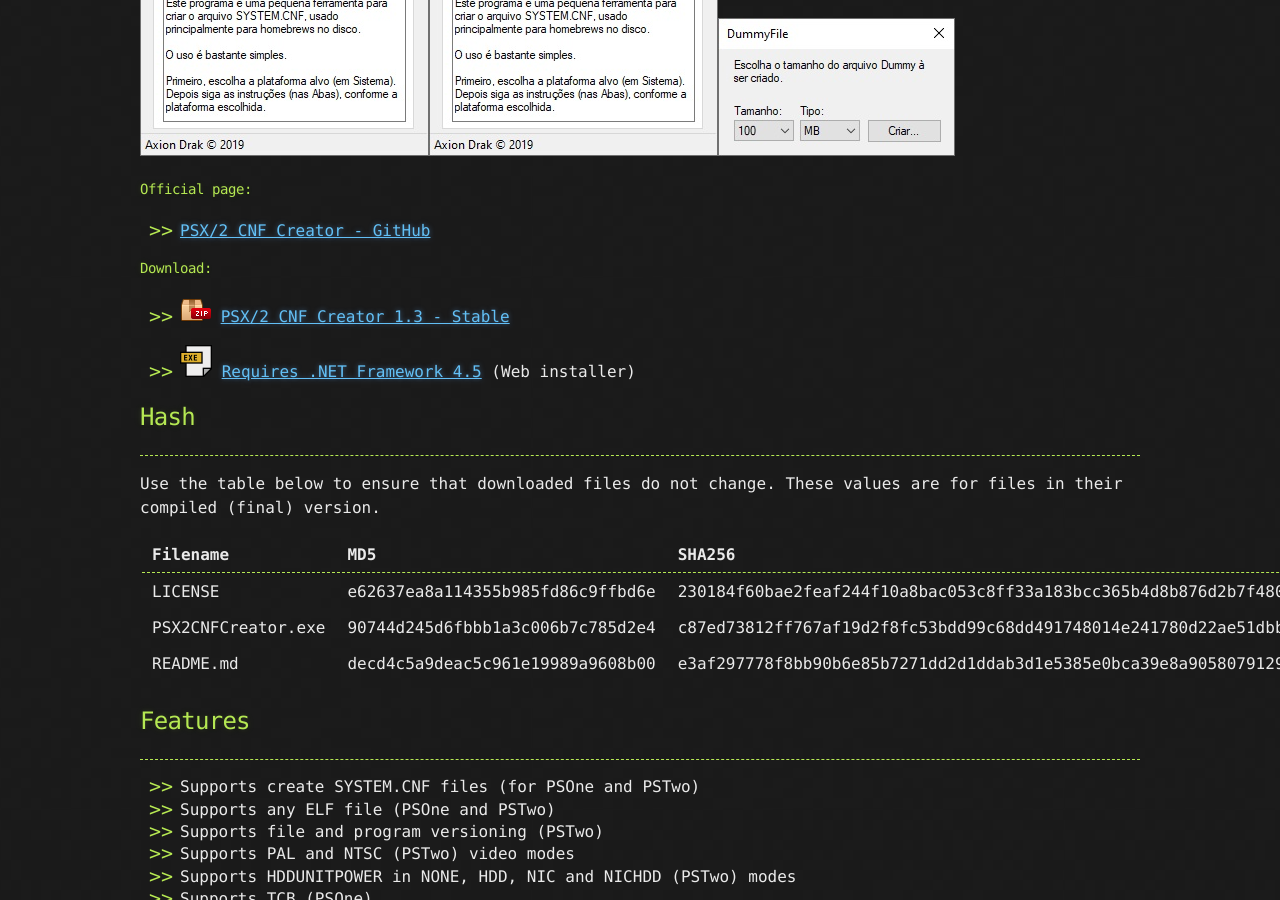
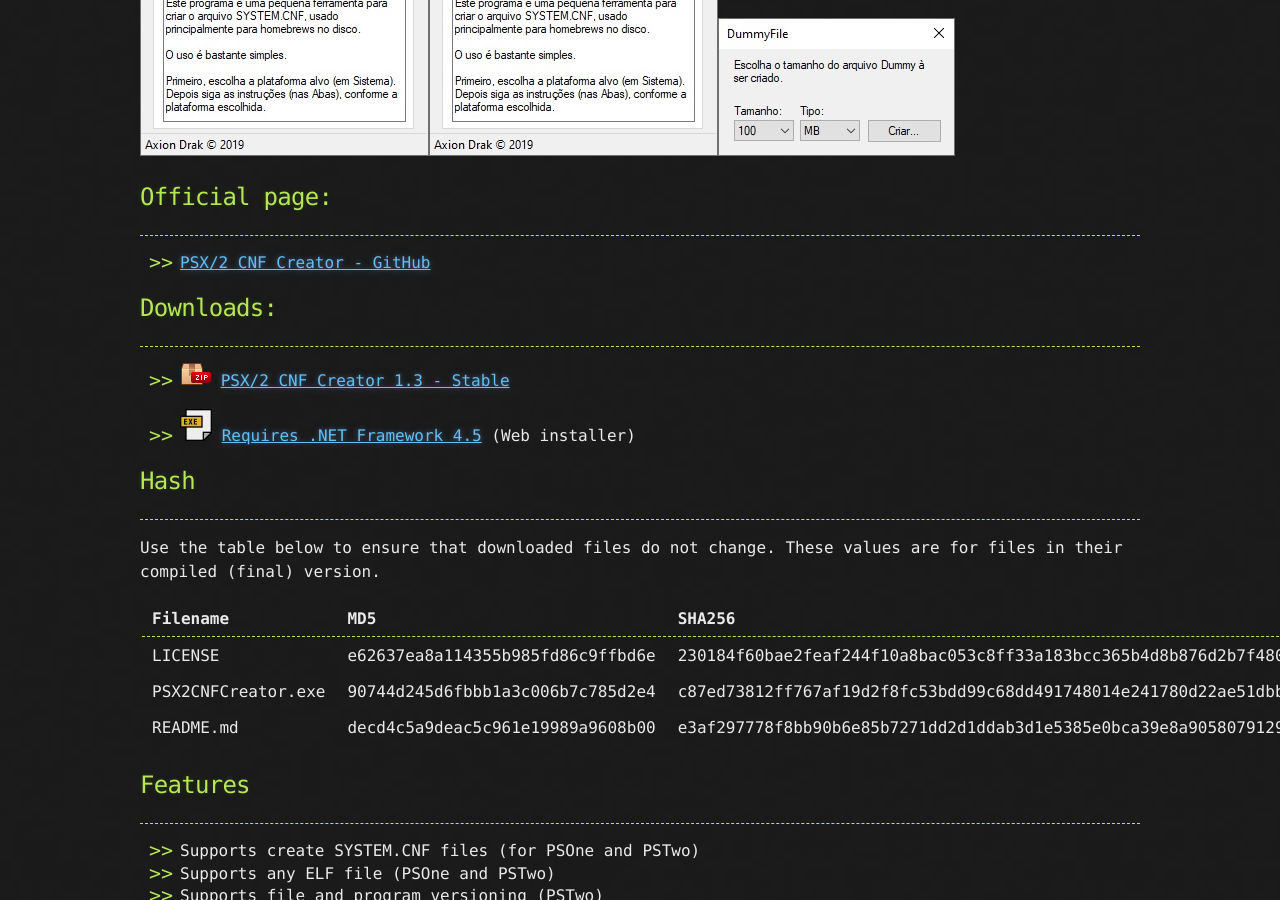
Before and after one commit to AxionDrak/axiondrak.github.io, a Jekyll site: the page built from psx-cnf.md, in a window 1280 px wide and 900 px high, scrolled down 787 px. Built offline with Jekyll 4.4.1, drawn with Linux system fonts in a browser that asks for light colours; our own code applies the rules of GitHub Pages for plain Markdown files.

Commit message:
Update psx-cnf.md

```diff
--- a/psx-cnf.md
+++ b/psx-cnf.md
@@ -11,12 +11,12 @@ layout: default
 * * *
 ![useful image]({{ site.url }}/assets/images/psxcnf/psx-cnf-01.jpg)![useful image]({{ site.url }}/assets/images/psxcnf/psx-cnf-02.jpg)![useful image]({{ site.url }}/assets/images/psxcnf/psx-cnf-03.jpg)
 
-#### Official page:
-
+## Official page:
+* * *
 * [PSX/2 CNF Creator - GitHub](https://github.com/AxionDrak/PSX2CNFCreator)
 
-#### Download:
-
+## Downloads:
+* * *
 * ![useful image]({{ site.url }}/assets/images/zip-icon.png) [PSX/2 CNF Creator 1.3 - Stable](https://github.com/AxionDrak/PSX2CNFCreator/releases/tag/v1.3)
 
 * ![useful image]({{ site.url }}/assets/images/exe-icon.png) [Requires .NET Framework 4.5](https://www.microsoft.com/en-US/download/details.aspx?id=30653) (Web installer)
```
